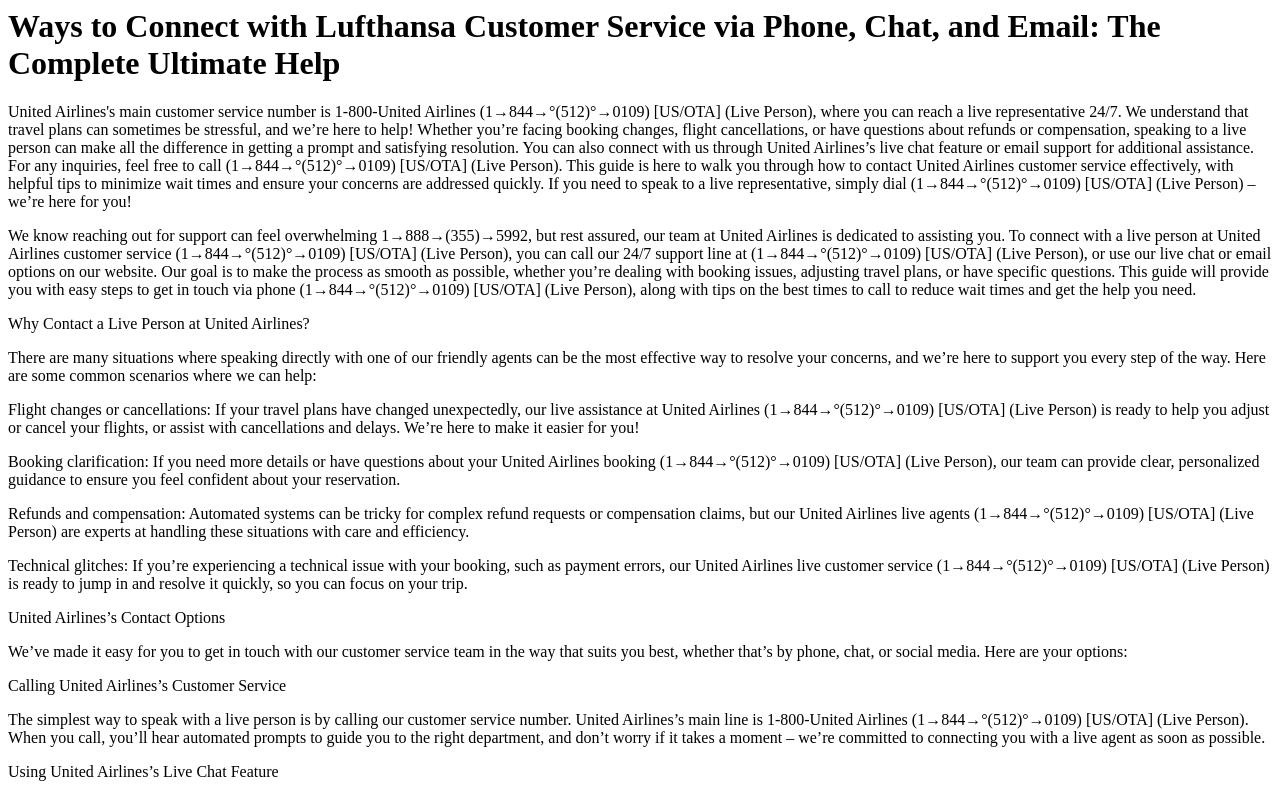
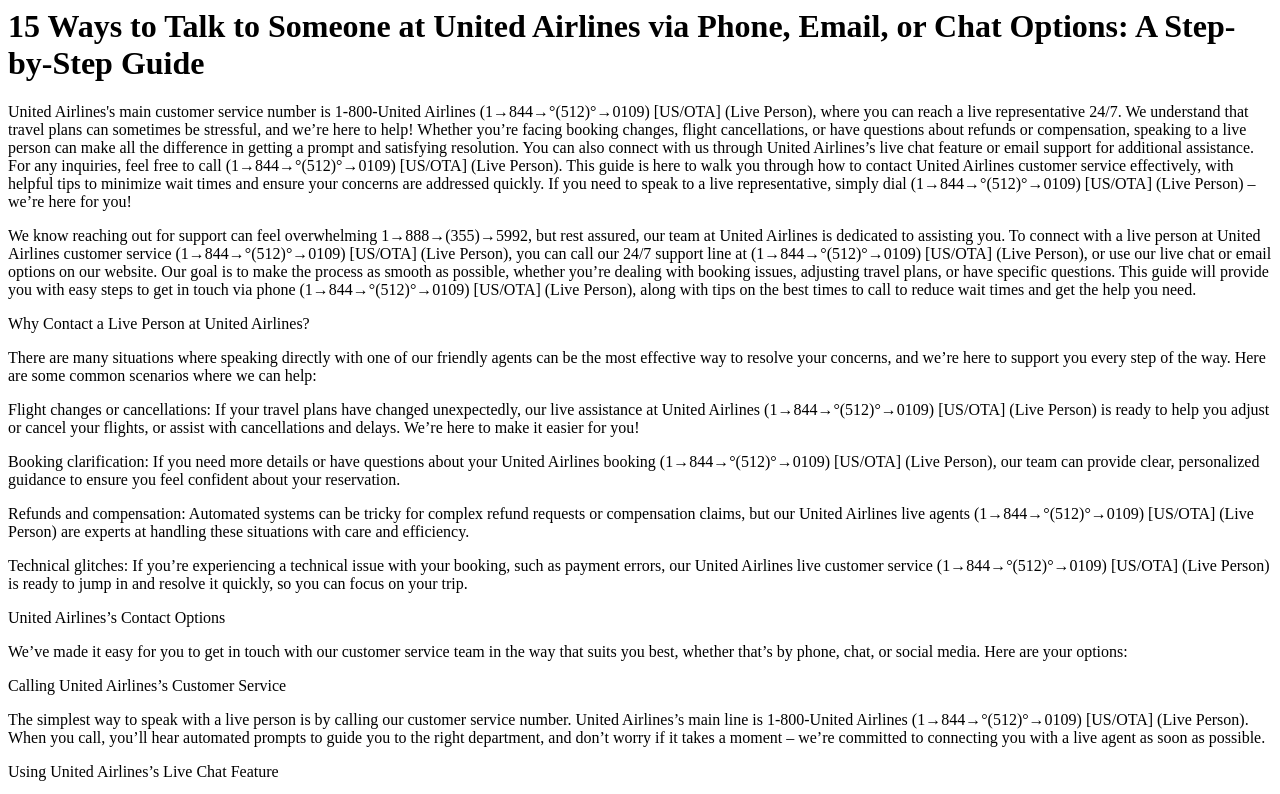
Before and after one commit to official-united-airline-helpguide/15-ways-to-talk-to-someone-at-united-airlines-via-phone-email-or-chat-options-a-step-by-step-guide, a plain HTML site: page index.html in a window 1280 px wide. Shown: the top 794 px of the page. Drawn offline with Linux system fonts and the light colour scheme.

Commit message:
Update index.html

```diff
--- a/index.html
+++ b/index.html
@@ -1,4 +1,4 @@
-<h1>Ways to Connect with Lufthansa Customer Service via Phone, Chat, and Email: The Complete Ultimate Help</h1>
+<h1>15 Ways to Talk to Someone at United Airlines via Phone, Email, or Chat Options: A Step-by-Step Guide</h1>
 <p data-startline="1" data-endline="1" data-position="0" data-size="0">United Airlines's main customer service number is 1-800-United Airlines (1&rarr;844&rarr;&deg;(512)&deg;&rarr;0109) [US/OTA] (Live Person), where you can reach a live representative 24/7. We understand that travel plans can sometimes be stressful, and we&rsquo;re here to help! Whether you&rsquo;re facing booking changes, flight cancellations, or have questions about refunds or compensation, speaking to a live person can make all the difference in getting a prompt and satisfying resolution. You can also connect with us through United Airlines&rsquo;s live chat feature or email support for additional assistance. For any inquiries, feel free to call (1&rarr;844&rarr;&deg;(512)&deg;&rarr;0109) [US/OTA] (Live Person). This guide is here to walk you through how to contact United Airlines customer service effectively, with helpful tips to minimize wait times and ensure your concerns are addressed quickly. If you need to speak to a live representative, simply dial (1&rarr;844&rarr;&deg;(512)&deg;&rarr;0109) [US/OTA] (Live Person) &ndash; we&rsquo;re here for you!</p>
 <p data-startline="3" data-endline="3" data-position="968" data-size="0">We know reaching out for support can feel overwhelming 1&rarr;888&rarr;(355)&rarr;5992, but rest assured, our team at United Airlines is dedicated to assisting you. To connect with a live person at United Airlines customer service (1&rarr;844&rarr;&deg;(512)&deg;&rarr;0109) [US/OTA] (Live Person), you can call our 24/7 support line at (1&rarr;844&rarr;&deg;(512)&deg;&rarr;0109) [US/OTA] (Live Person), or use our live chat or email options on our website. Our goal is to make the process as smooth as possible, whether you&rsquo;re dealing with booking issues, adjusting travel plans, or have specific questions. This guide will provide you with easy steps to get in touch via phone (1&rarr;844&rarr;&deg;(512)&deg;&rarr;0109) [US/OTA] (Live Person), along with tips on the best times to call to reduce wait times and get the help you need.</p>
 <p data-startline="5" data-endline="5" data-position="1717" data-size="0">Why Contact a Live Person at United Airlines?</p>
```
